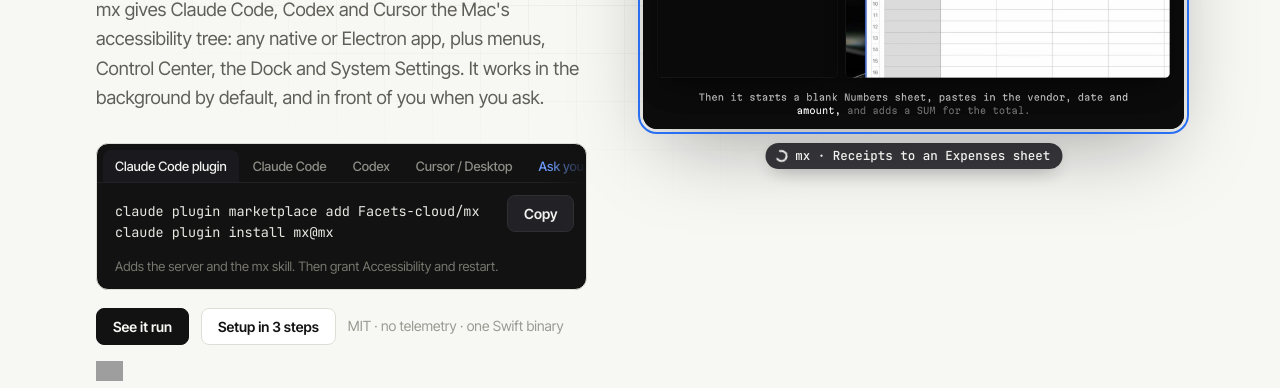
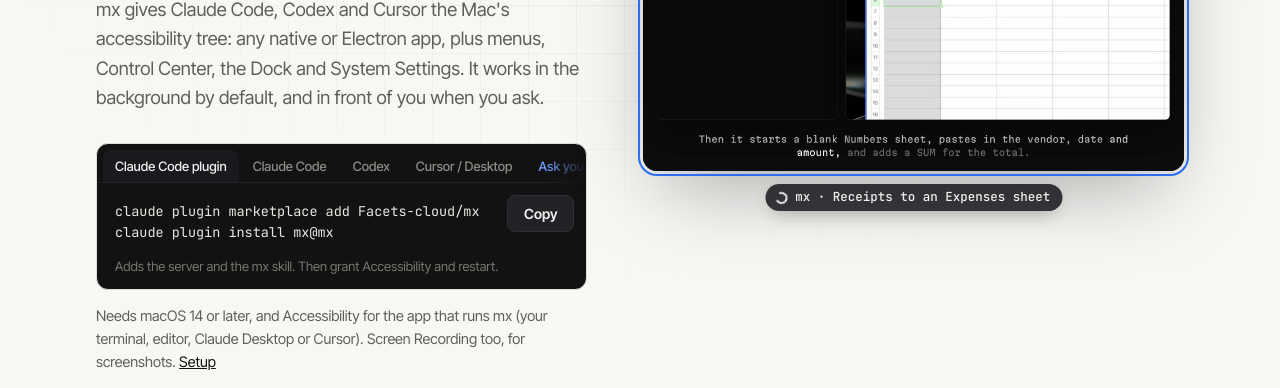
Before and after one commit to Facets-cloud/mx, a plain HTML site: page site/index.html in a window 1280 px wide. Shown: the part 536-924 px from the top of the page. Drawn offline with Linux system fonts and the light colour scheme; grey boxes are pictures that could not be loaded.

Commit message:
List prerequisites up front; 0.1.4
The README and site now say what mx needs before install: macOS 14 or
later, Accessibility for the app that runs mx, and Screen Recording for
screenshots.

Co-Authored-By: Claude Opus 5.5 <noreply@anthropic.com>

```diff
--- a/npm/mx-darwin-arm64/package.json
+++ b/npm/mx-darwin-arm64/package.json
@@ -1,6 +1,6 @@
 {
   "name": "@facets-cloud/mx-darwin-arm64",
-  "version": "0.1.3",
+  "version": "0.1.4",
   "description": "The mx binary for macOS arm64. Install @facets-cloud/mx instead.",
   "license": "MIT",
   "author": "Facets Cloud",
--- a/npm/mx-darwin-x64/package.json
+++ b/npm/mx-darwin-x64/package.json
@@ -1,6 +1,6 @@
 {
   "name": "@facets-cloud/mx-darwin-x64",
-  "version": "0.1.3",
+  "version": "0.1.4",
   "description": "The mx binary for macOS x64. Install @facets-cloud/mx instead.",
   "license": "MIT",
   "author": "Facets Cloud",
--- a/npm/mx/package.json
+++ b/npm/mx/package.json
@@ -1,6 +1,6 @@
 {
   "name": "@facets-cloud/mx",
-  "version": "0.1.3",
+  "version": "0.1.4",
   "description": "Let coding agents drive any Mac app, native or Electron, plus menus, Control Center, the Dock and System Settings, through the accessibility API, in the background or in front of you. An MCP server for Claude, Codex and Cursor.",
   "license": "MIT",
   "author": "Facets Cloud",
@@ -34,7 +34,7 @@
     "node": ">=18"
   },
   "optionalDependencies": {
-    "@facets-cloud/mx-darwin-arm64": "0.1.3",
-    "@facets-cloud/mx-darwin-x64": "0.1.3"
+    "@facets-cloud/mx-darwin-arm64": "0.1.4",
+    "@facets-cloud/mx-darwin-x64": "0.1.4"
   }
 }
--- a/site/index.html
+++ b/site/index.html
@@ -71,6 +71,8 @@
   .btn { flex: none; font: 600 14px "Inter Tight", sans-serif; padding: 9px 16px; border-radius: 8px; border: 1px solid var(--line); background: var(--card); color: var(--fg); cursor: pointer; text-decoration: none; display: inline-flex; gap: 8px; align-items: center; }
   .btn.primary { background: var(--fg); color: var(--bg); border-color: var(--fg); }
   .badge { display: inline-block; margin-top: 16px; line-height: 0; }
+  .needs { margin-top: 14px; font-size: 14.5px; color: var(--muted); max-width: 600px; }
+  .needs a { color: var(--fg); }
   .ctas { margin-top: 18px; display: flex; gap: 12px; flex-wrap: wrap; align-items: center; font-size: 14px; color: var(--faint); }
 
   /* Installer: a tab per client, plus a prompt for any agent */
@@ -313,6 +315,7 @@
       <h1>Your agent uses the apps on your Mac. You keep using yours.</h1>
       <p class="lede">mx gives Claude Code, Codex and Cursor the Mac's accessibility tree: any native or Electron app, plus menus, Control Center, the Dock and System Settings. It works in the background by default, and in front of you when you ask.</p>
       <div class="installer"></div>
+      <p class="needs">Needs macOS 14 or later, and Accessibility for the app that runs mx (your terminal, editor, Claude Desktop or Cursor). Screen Recording too, for screenshots. <a href="#setup">Setup</a></p>
       <div class="ctas"><a class="btn primary" href="#runs">See it run</a><a class="btn" href="#setup">Setup in 3 steps</a><span>MIT · no telemetry · one Swift binary</span></div>
       <a class="badge" href="https://scuffmark.facets.cloud/c/mx"><img src="https://scuffmark.facets.cloud/badge/mx.svg" alt="scuffmark: mx" height="20"></a>
     </div>
```
Also changed, not shown: README.md, plugin/.claude-plugin/plugin.json.
